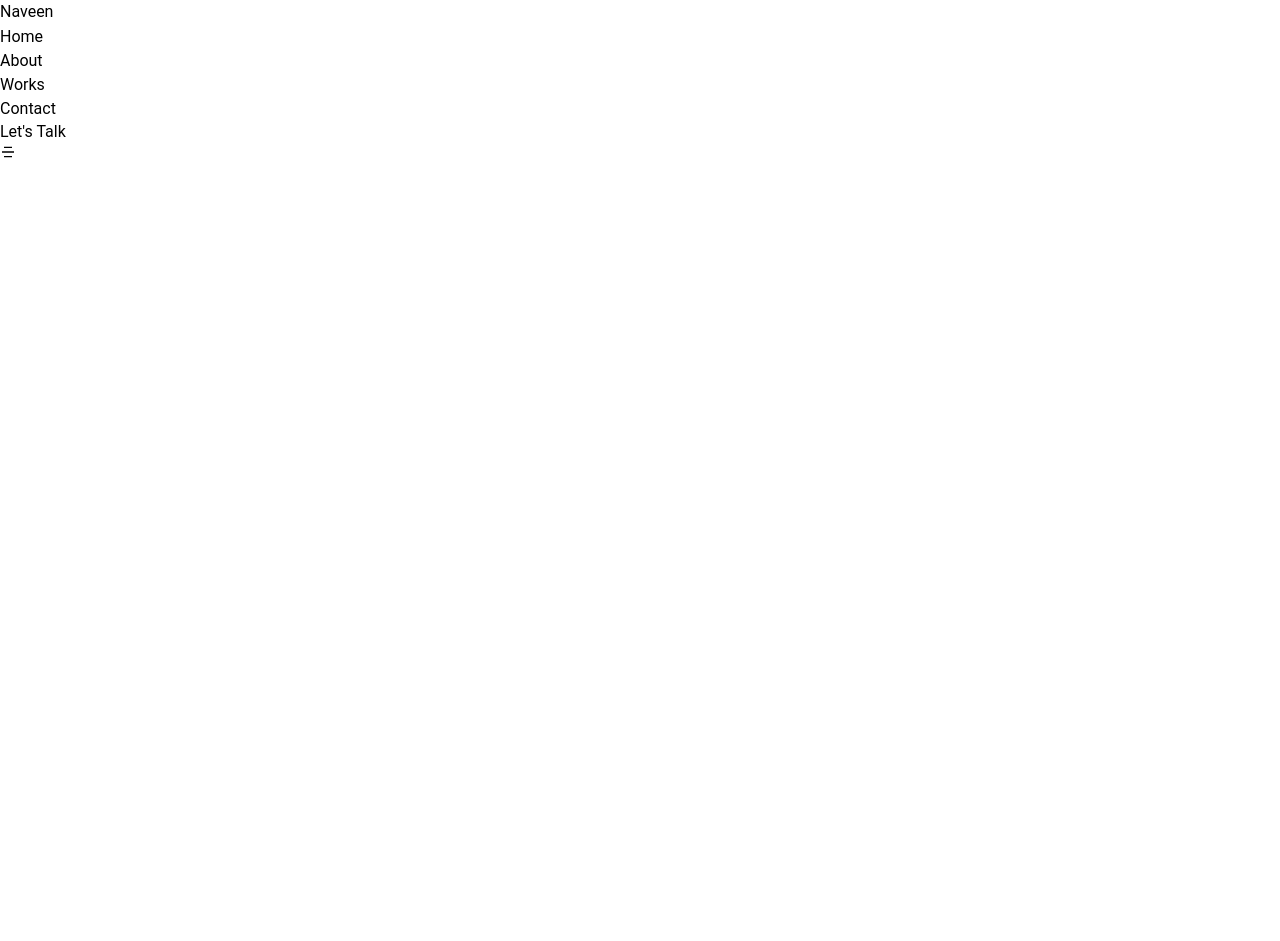
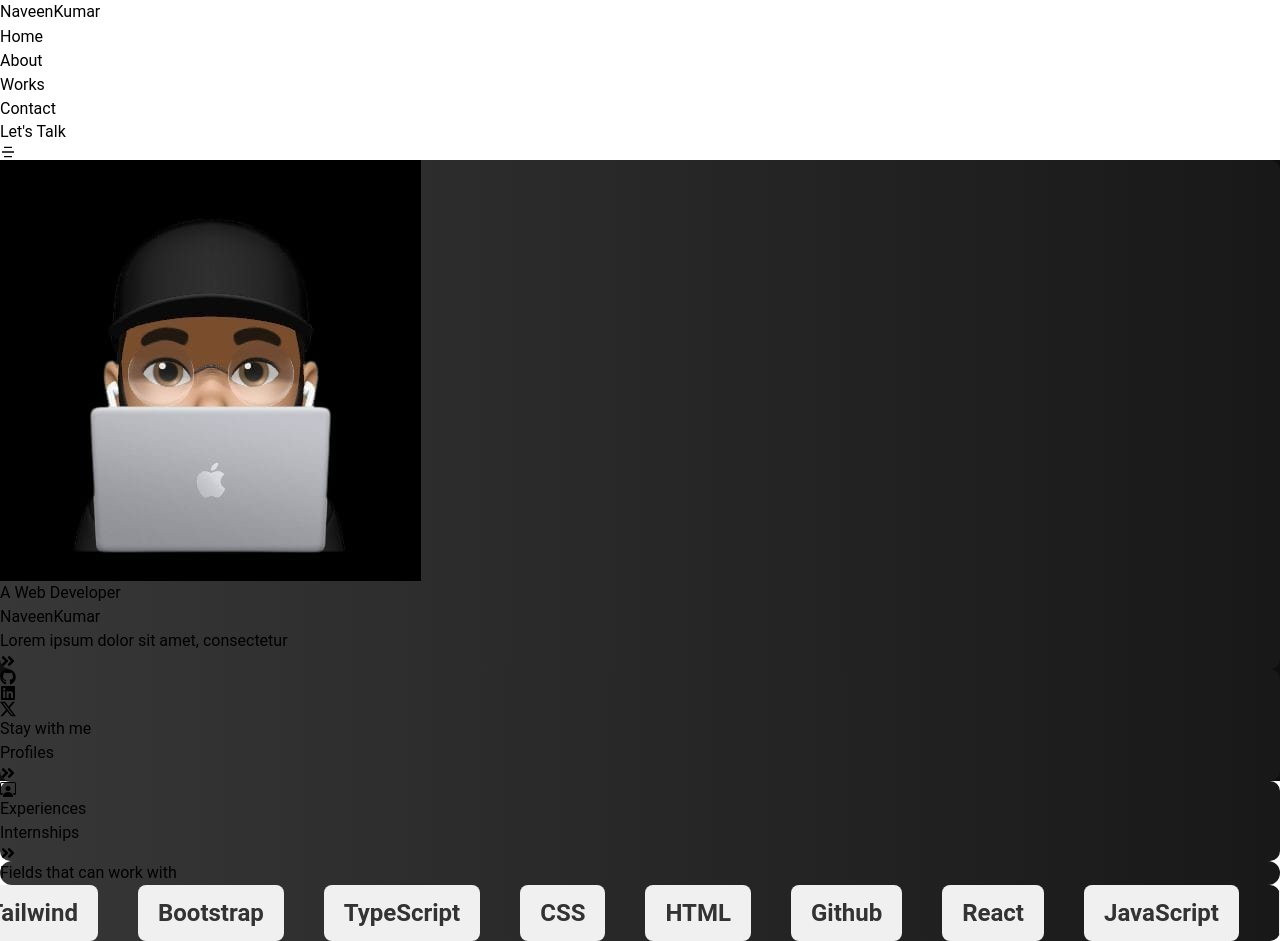
Before and after one commit to Naveenkumar-R96/Projects, a React (Vite) app in the folder portfolio/: page / in a window 1280 px wide. Before the commit the page ends 800 px from the top, so only its background shows below. Built offline with nearby package versions, Linux system fonts and the light colour scheme; a web font is replaced by a local one.

Commit message:
top container maked

```diff
--- a/portfolio/src/App.jsx
+++ b/portfolio/src/App.jsx
@@ -7,8 +7,8 @@ const App = () => {
   return (
     <div className=''>
       <Nav/>
-      {/* <Home/>
-      <Button/> */}
+      <Home/>
+      {/* <Button/> */}
     </div>
   )
 }
--- a/portfolio/src/Components/Home/Home.jsx
+++ b/portfolio/src/Components/Home/Home.jsx
@@ -26,67 +26,66 @@ const Home = () => {
   return (
     <>
       <div className="bg-[#0f0f0f] h-auto">
-        <div className="home w-[100%] mx-auto py-[30px] px-[40px]">
-          <div className="top-container w-[100%] flex flex-wrap justify-around">
+        <div className="home w-[100%] mx-auto py-[30px] px-[40px] max-sm:px-[20px]">
+          <div className="top-container flex flex-wrap max-sm:flex-nowrap max-sm:gap-3 justify-evenly items-center">
             <motion.div
-              className="left-container py-[30px] px-[30px] rounded w-[60%] flex justify-center"
-              initial={{ x: "50%" ,y:"50%"}}
-
-              animate={{ x: 0 ,y:0}}
+              className="left-container py-[20px] px-[20px] rounded w-[60%] flex justify-center max-sm:w-auto"
+              initial={{ x: "50%", y: "50%" }}
+              animate={{ x: 0, y: 0 }}
               transition={{
                 duration: 1,
               }}
             >
-              <div className="image-container py-5 px-5 w-[200px] h-[200px] bg-[#323232] rounded-lg mr-8">
+              <div className="image-container py-5 px-5 w-[200px] h-[200px] bg-[#323232] rounded-lg mr-8 max-sm:hidden">
                 <div className="img-box h-[100%] w-[100%] rounded-lg">
                   <img src={profile} alt="" className="rounded-2xl" />
                 </div>
               </div>
               <Link to="/about">
-                <div className="detail-container ml-8 hover:text-white w-[70%]">
-                  <h4 className="text-[#818181] uppercase text-3xl font-medium tracking-[1px]">
+                <div className="detail-container  hover:text-white  ">
+                  <h4 className="text-[#818181] uppercase text-3xl font-medium tracking-[1px] max-sm:text-xl">
                     A Web Developer
                   </h4>
-                  <h3 className="text-[42px] text-white tracking-wide font-medium hover:text-white">
+                  <h3 className="text-[42px] text-white tracking-wide font-medium hover:text-white max-sm:text-3xl">
                     NaveenKumar
                   </h3>
-                  <p className="text-[#818181] tracking-[1px] font-semibold">
+                  <p className="text-[#818181] tracking-[1px] font-semibold max-sm:text-sm">
                     Lorem ipsum dolor sit amet, consectetur{" "}
                   </p>
                   <div className="icon">
-                    <FaAngleDoubleRight className="text-[#818181] text-3xl transition duration-500 hover:text-white ml-[80%]" />
+                    <FaAngleDoubleRight className="text-[#818181] text-3xl transition duration-500 hover:text-white ml-[80%] max-sm:ml-[80%] md:mt-8" />
                   </div>
                 </div>
               </Link>
             </motion.div>
 
             <motion.div
-              className="contact-container text-white w-[20%] h-[200px] mt-10 p-4"
+              className="contact-container text-white w-[20%] h-auto  p-4 max-sm:w-[40%] max-sm:h-auto"
               initial={{ y: "100vw" }}
               animate={{ y: 0 }}
               transition={{
                 duration: 1,
               }}
             >
-              <div className="flex justify-evenly text-4xl mt-4">
+              <div className="flex justify-evenly text-4xl mt-4 max-sm:mt-1 max-sm:text-2xl">
                 <FaGithub className="bg-white text-black rounded-full" />
                 <FaLinkedin className="" />
                 <BsTwitterX className="" />
               </div>
-              <h3 className="uppercase text-2xl text-[#818181] mt-4 ml-5">
+              <h3 className="uppercase text-2xl text-[#818181] mt-2 ml-3 max-sm:text-xl">
                 Stay with me
               </h3>
-              <h1 className="text-4xl tracking-wider ml-5">
+              <h1 className="text-4xl tracking-wider ml-3 max-sm:text-2xl">
                 Profiles{" "}
                 <span>
-                  <FaAngleDoubleRight className="text-[#818181] text-3xl transition duration-500 hover:text-white ml-[70%]" />
+                  <FaAngleDoubleRight className="text-[#818181] text-3xl transition duration-500 hover:text-white ml-[70%] max-sm:ml-[50%]" />
                 </span>
               </h1>
             </motion.div>
           </div>
         </div>
 
-        <section className="mid-container max-w-[90%] m-auto">
+      <section className="mid-container max-w-[90%] m-auto">
           <div className="flex justify-evenly">
             <motion.div
               className="mid-box w-[20%] h-[200px] flex flex-col justify-center items-center p-4 pb-5 mt-4"
@@ -170,7 +169,7 @@ const Home = () => {
             </motion.div>
           </div>
         </section>
-
+ {/*
         <motion.section className="flex mt-9 justify-around mb-[300px] gap-2 max-w-[90%] m-auto"
           ref={ref}
           initial={{ opacity: 0, y: 50 }} // Start hidden and slightly below
@@ -216,7 +215,7 @@ const Home = () => {
               </span>
             </h1>
           </div>
-        </motion.section>
+        </motion.section> */}
       </div>
     </>
   );
--- a/portfolio/src/Components/Nav/Nav.jsx
+++ b/portfolio/src/Components/Nav/Nav.jsx
@@ -9,9 +9,9 @@ const Nav = () => {
   return (
     <>
       <div className="bg-black text-">
-        <div className="nav_container flex w-[100%] mx-auto py-4 justify-between px-5">
+        <div className="nav_container flex w-[100%] mx-auto py-4 max-sm:justify-around justify-evenly px-5 ">
           <div className="nav_logo">
-            <h1 className="text-3xl text-[#818181]">Naveen</h1>
+            <h1 className="text-3xl text-[#f3eeee] tracking-wide max-sm:text-2xl font-sans ">NaveenKumar</h1>
           </div>
           <motion.div
             className="nav_links text-2xl max-sm:hidden px-4 rounded-full border-2 border-[#c5c3c3] hover:border-[#cbc9c9] transition duration-150 hidden md:block "
@@ -56,12 +56,14 @@ const Nav = () => {
               </li>
             </ul>
           </motion.div>
-          <button className="btn border-2 border-[#818181] text-[#cac4c4] rounded-lg px-4 text-[20px] hidden md:block">
+          <button className="btn border-2 border-[#818181] text-[#cac4c4] rounded-lg px-4 text-[20px] hover:border-white">
             <Link to="/contact">Let's Talk</Link>
           </button>
           <div className="md:hidden">
-          <RiMenu5Line className="text-white text-2xl mt-2"  onClick={()=>setopen(!open)}/>
-
+            <RiMenu5Line
+              className="text-white text-2xl mt-2 duration-800 transition-transform"
+              onClick={() => setopen(!open) } style={{ transform: open ? 'rotate(90deg)' : 'rotate(0deg)'}}
+            />
           </div>
         </div>
         <Responsive open={open}/>
--- a/portfolio/src/Components/Nav/Responsive.jsx
+++ b/portfolio/src/Components/Nav/Responsive.jsx
@@ -12,8 +12,8 @@ const Responsive = ({open}) => {
             exit={{ opacity: 0 }}
             className="absolute top-20 left-0 w-full h-screen z-10"
           >
-            <div className="text-xl font-semibold uppercase bg-white text-black py-10 m-6 rounded-3xl">
-              <ul className="flex flex-col justify-center items-center gap-10" >
+            <div className="text-xl  uppercase bg-white text-black py-5m-6 rounded-3xl">
+              <ul className="flex flex-col justify-center items-center gap-5 tracking-wide" >
                 <li>Home</li>
                 <li>About</li>
                 <li>Projects</li>
```
